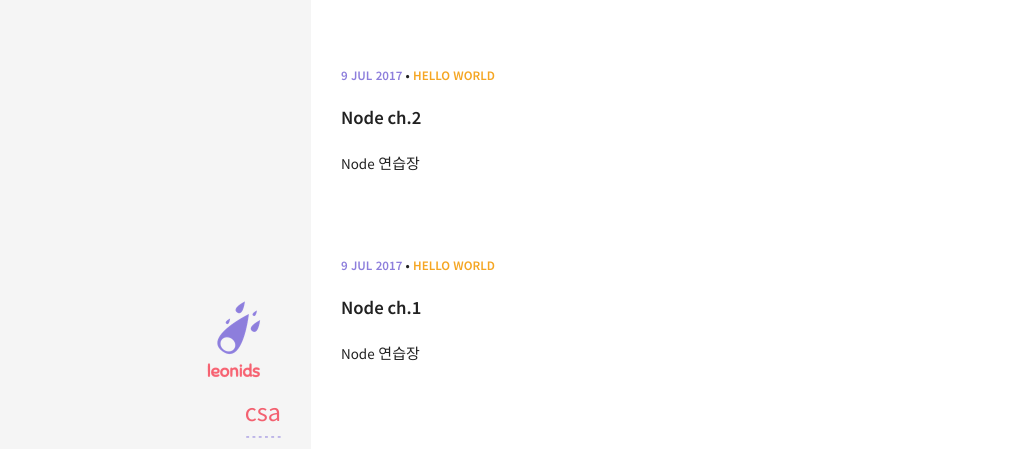
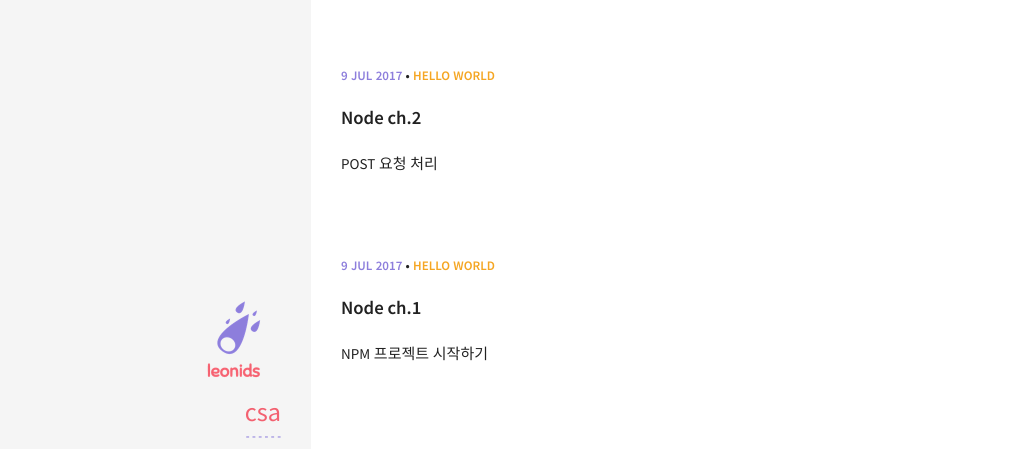
Before and after one commit to dev-csa/dev-csa.github.com, a Jekyll site: the page built from index.html, in a window 1280 px wide. Shown: the top 449 px of the page, without its empty margins (9-1024 px from the left). Built offline with Jekyll 4.4.1, drawn with Linux system fonts in a browser that asks for light colours.

Commit message:
no message

````diff
--- a/_posts/2017-07-09-Node_ch1-post.md
+++ b/_posts/2017-07-09-Node_ch1-post.md
@@ -1,7 +1,7 @@
 ---
 layout: post
 title: Node ch.1
-excerpt: "Node 연습장"
+excerpt: "NPM 프로젝트 시작하기"
 categories: [hello world]
 comments: true
 image:
@@ -58,6 +58,7 @@ app.get('/', function(req,res){
 ```
 
 9. /public/main.html 생성
+
 ```
 !<!DOCTYPE html>
 <html>
@@ -95,16 +96,20 @@ app.get('/', function(req,res){
 --- static 디렉토리 설정
 12. app.js 수정
 아래 추가
+
 ```
 app.use(express.static('public'))
 ```
+
 public 경로 아래에 위치한 파일들을 모두 static으로 요청 받아옴
 
 13. /public/main.js 추가
 ```
 console.log("main js loaded");
 ```
+
 14. main.html 수정
+
 ```
 !<!DOCTYPE html>
 <html>
@@ -119,12 +124,13 @@ console.log("main js loaded");
 
   </body>
 </html>
+```
 
-```
 main.js 파일을 요청할 수 있게 되었음을 확인
 
 15. /main 으로 접속했을때에도 main.html 화면과 동일하게 나타내기
 app.js 에 아래 app.get 추가
+
 ```
 app.get('/main', function(req,res){
 	res.sendFile(__dirname + "/public/main.html")
--- a/_posts/2017-07-09-Node_ch2-post.md
+++ b/_posts/2017-07-09-Node_ch2-post.md
@@ -1,7 +1,7 @@
 ---
 layout: post
 title: Node ch.2
-excerpt: "Node 연습장"
+excerpt: "POST 요청 처리"
 categories: [hello world]
 comments: true
 image:
````
